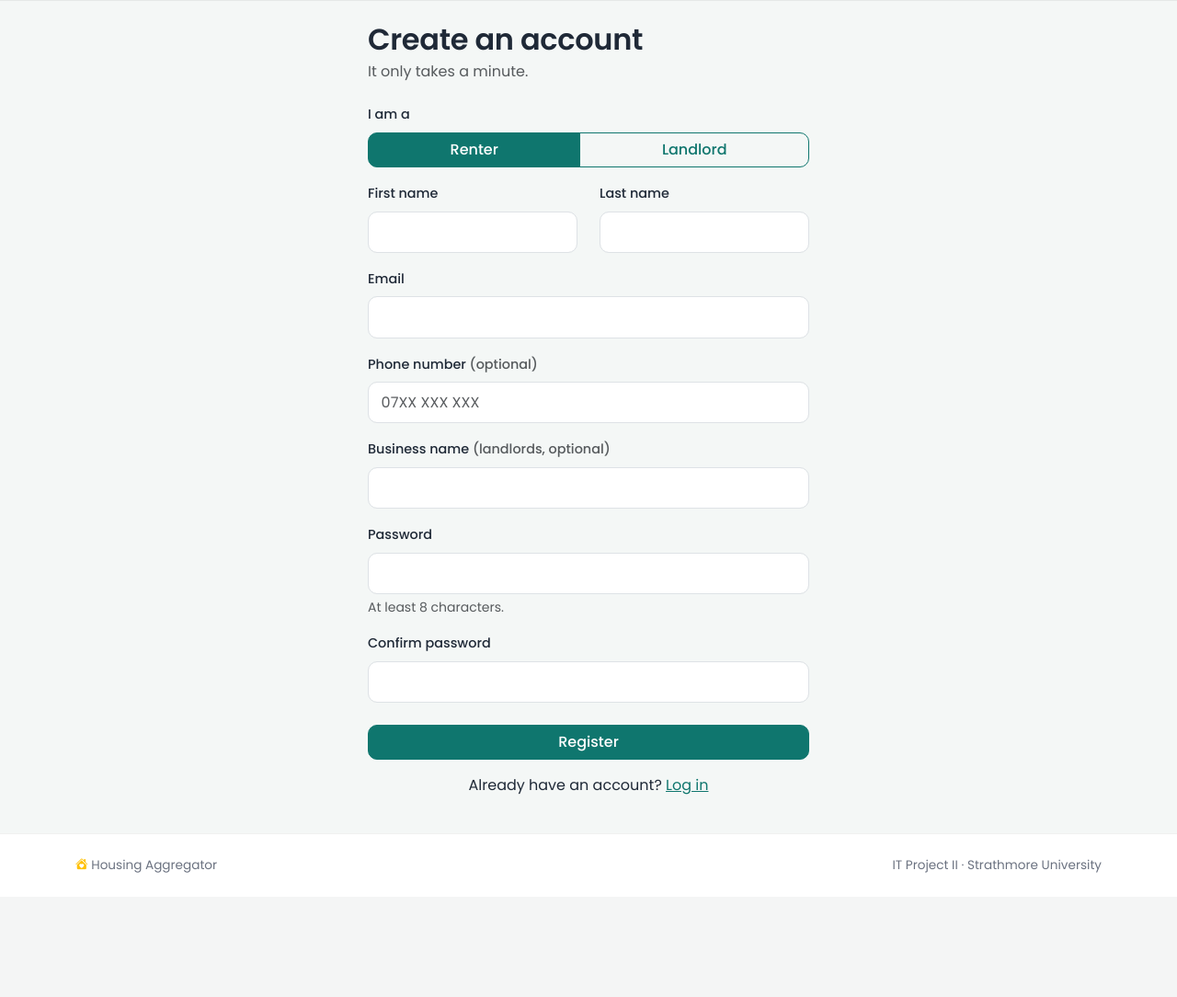
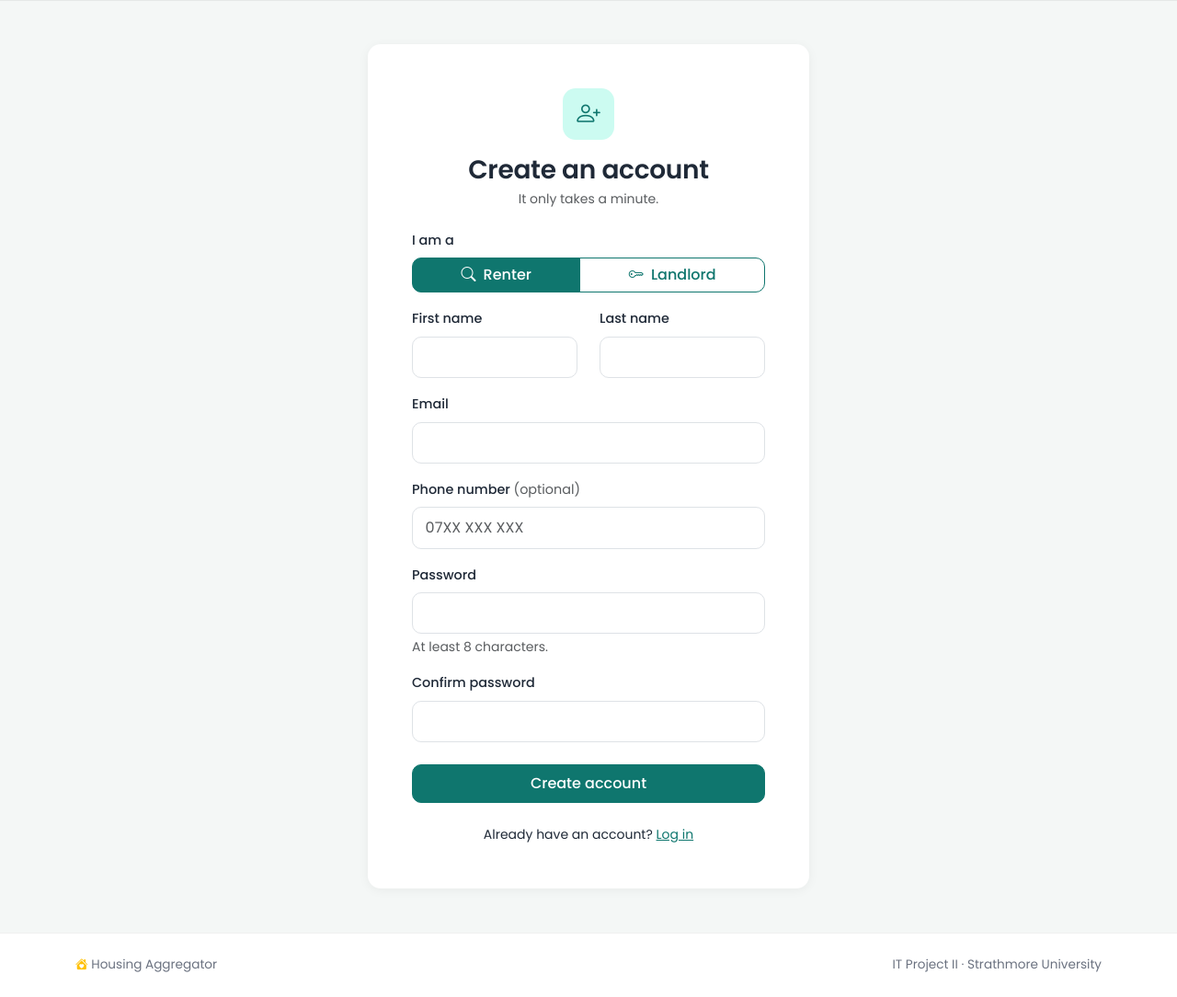
Before and after one commit to j-kingz/Housing-Aggregator-Project-, a Flask app: page /register in a window 1280 px wide. Shown: the part 56-1140 px from the top of the page at 92% size. Before the commit the page ends 1005 px from the top, so only its background shows below. Run offline with Flask 3, Linux system fonts and the light colour scheme.

Commit message:
register card, only show business name for landlords

```diff
--- a/app/templates/auth/register.html
+++ b/app/templates/auth/register.html
@@ -1,9 +1,13 @@
 {% extends "base.html" %}
 {% block title %}Register{% endblock %}
 {% block content %}
-<div class="auth-box mx-auto">
-  <h2 class="mb-1">Create an account</h2>
-  <p class="text-muted mb-4">It only takes a minute.</p>
+<div class="auth-box mx-auto my-md-4">
+  <div class="panel p-4 p-md-5">
+    <div class="text-center mb-4">
+      <span class="icon-box mb-3"><i class="bi bi-person-plus"></i></span>
+      <h3 class="mb-1">Create an account</h3>
+      <p class="text-muted small mb-0">It only takes a minute.</p>
+    </div>
 
     <form method="post" novalidate>
       <input type="hidden" name="csrf_token" value="{{ csrf_token() }}">
@@ -13,11 +17,11 @@
         <div class="btn-group w-100" role="group">
           <input type="radio" class="btn-check" name="account_type" id="typeRenter" value="Renter"
                  {% if form.get('account_type', 'Renter') == 'Renter' %}checked{% endif %}>
-        <label class="btn btn-outline-primary" for="typeRenter">Renter</label>
+          <label class="btn btn-outline-primary" for="typeRenter"><i class="bi bi-search me-1"></i> Renter</label>
 
           <input type="radio" class="btn-check" name="account_type" id="typeLandlord" value="Landlord"
                  {% if form.get('account_type') == 'Landlord' %}checked{% endif %}>
-        <label class="btn btn-outline-primary" for="typeLandlord">Landlord</label>
+          <label class="btn btn-outline-primary" for="typeLandlord"><i class="bi bi-key me-1"></i> Landlord</label>
         </div>
       </div>
 
@@ -41,13 +45,13 @@
       </div>
 
       <div class="mb-3">
-      <label class="form-label" for="phonenumber">Phone number <span class="text-muted">(optional)</span></label>
+        <label class="form-label" for="phonenumber">Phone number <span class="text-muted fw-normal">(optional)</span></label>
         <input type="tel" id="phonenumber" name="phonenumber" class="form-control" maxlength="20"
                placeholder="07XX XXX XXX" value="{{ form.get('phonenumber', '') }}">
       </div>
 
-    <div class="mb-3">
-      <label class="form-label" for="businessname">Business name <span class="text-muted">(landlords, optional)</span></label>
+      <div class="mb-3 {{ '' if form.get('account_type') == 'Landlord' else 'd-none' }}" id="businessField">
+        <label class="form-label" for="businessname">Business name <span class="text-muted fw-normal">(optional)</span></label>
         <input type="text" id="businessname" name="businessname" class="form-control" maxlength="100"
                value="{{ form.get('businessname', '') }}">
       </div>
@@ -63,9 +67,19 @@
         <input type="password" id="confirm_password" name="confirm_password" class="form-control" required>
       </div>
 
-    <button type="submit" class="btn btn-primary w-100">Register</button>
+      <button type="submit" class="btn btn-primary w-100 py-2">Create account</button>
     </form>
 
-  <p class="mt-3 text-center">Already have an account? <a href="{{ url_for('auth.login') }}">Log in</a></p>
+    <p class="mt-4 mb-0 text-center small">Already have an account? <a href="{{ url_for('auth.login') }}">Log in</a></p>
   </div>
+</div>
+
+<script>
+  // business name only matters for landlords
+  document.querySelectorAll('input[name="account_type"]').forEach(function (radio) {
+    radio.addEventListener('change', function () {
+      document.getElementById('businessField').classList.toggle('d-none', this.value !== 'Landlord');
+    });
+  });
+</script>
 {% endblock %}
```
Lines whose indentation alone changed are shown as unchanged.
